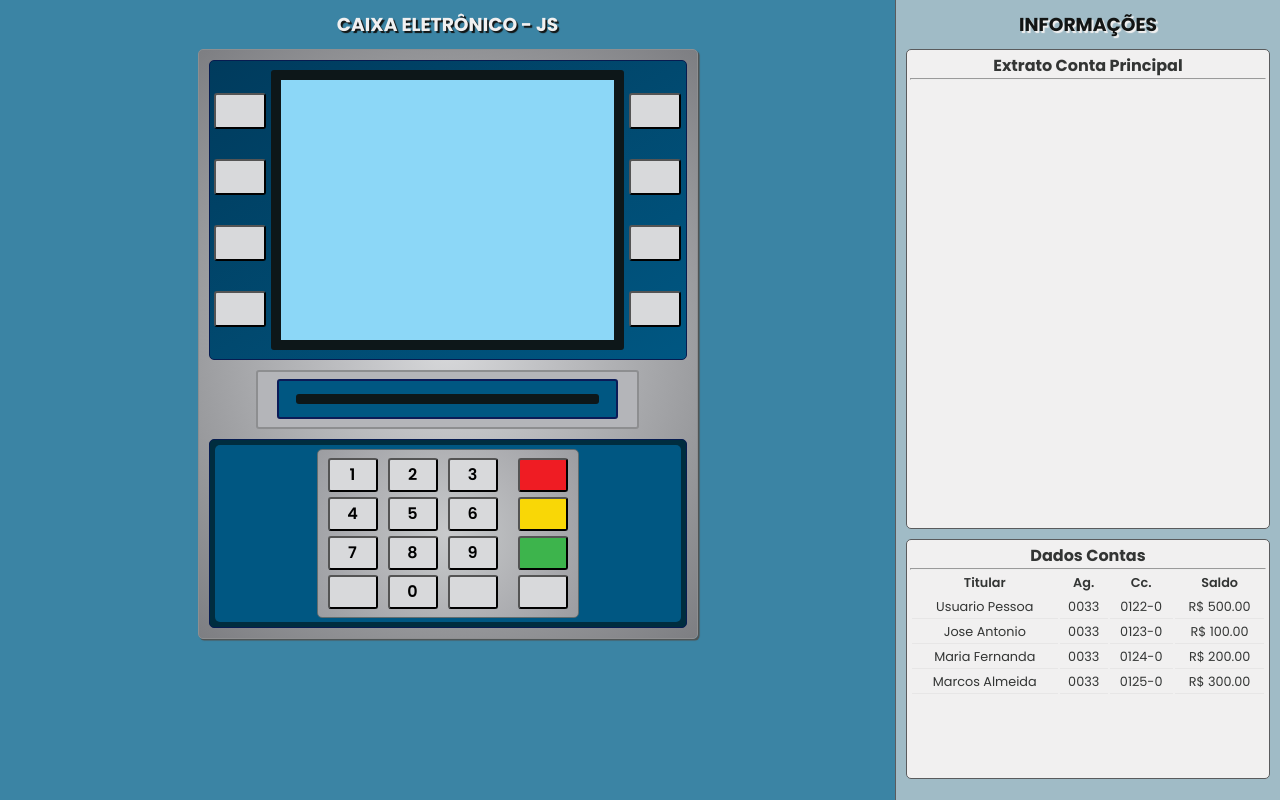
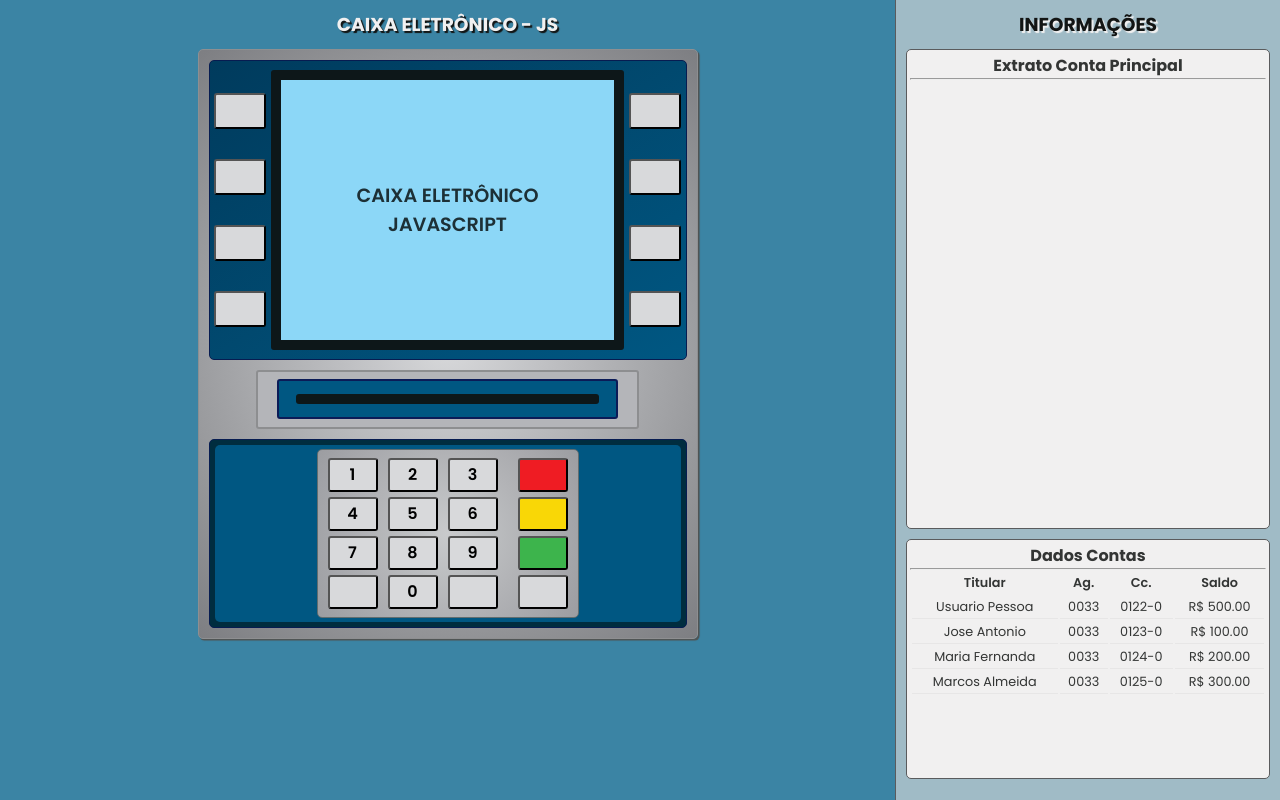
Before and after one commit to iranijunior95/caixa-eletronico-javascript, a plain HTML site: page index.html in a window 1280 px wide. Drawn offline with Linux system fonts and the light colour scheme.

Commit message:
commit - aplicar renderização de telas

```diff
--- a/css/style.css
+++ b/css/style.css
@@ -67,6 +67,20 @@ body {
     border: 10px solid #0d1719;
     border-radius: 3px;
 }
+
+/* Inicio sessão de customização de telas */
+.sessao-tela .tela-vazia {
+    width: 100%;
+    height: 100%;
+    display: flex;
+    flex-direction: column;
+    justify-content: center;
+    align-items: center;
+    font-size: 1.2rem;
+    font-weight: 600;
+    color: #0d1719de;
+}
+/* Fim sessão de customização de telas */
 
 .sessao-btns {
     height: 300px;
--- a/index.html
+++ b/index.html
@@ -20,7 +20,7 @@
                         <button class="btnsFunc btns">func4</button>
                     </div>
 
-                    <div class="sessao-tela">
+                    <div class="sessao-tela" id="telaCaixaEletronico">
 
                     </div>
 
--- a/js/script.js
+++ b/js/script.js
@@ -1,7 +1,9 @@
 (function() {
     const $btns = document.querySelectorAll('.btns');
+    const $telaCaixa = document.querySelector('#telaCaixaEletronico');
     const $tbodyConteudoInfo = document.querySelector('#tbodyConteudoInfo');
 
+    //Capturar o clique de todos os botões e verificar qual tipo de botão foi clicado
     $btns.forEach(btn => {
         btn.addEventListener('click', function(event) {
             if(event.target.innerHTML !== '') {
@@ -20,6 +22,16 @@
             }
         });
     });
+
+    function renderizarTelaCaixa(tela='') {
+        if(tela === '') {
+            $telaCaixa.innerHTML = `<div class="tela-vazia">
+                                        <p>CAIXA ELETRÔNICO</p> <p>JAVASCRIPT</p>
+                                    </div>`;
+        }else {
+            $telaCaixa.innerHTML = tela;
+        }
+    }
 
     function renderizarListaDadosContas() {
         const dadosContas = caixaEletronico.retornaListaDeContas();
@@ -44,5 +56,6 @@
         $tbodyConteudoInfo.innerHTML = lista;
     }
 
+    renderizarTelaCaixa();
     renderizarListaDadosContas();
 })();
```
